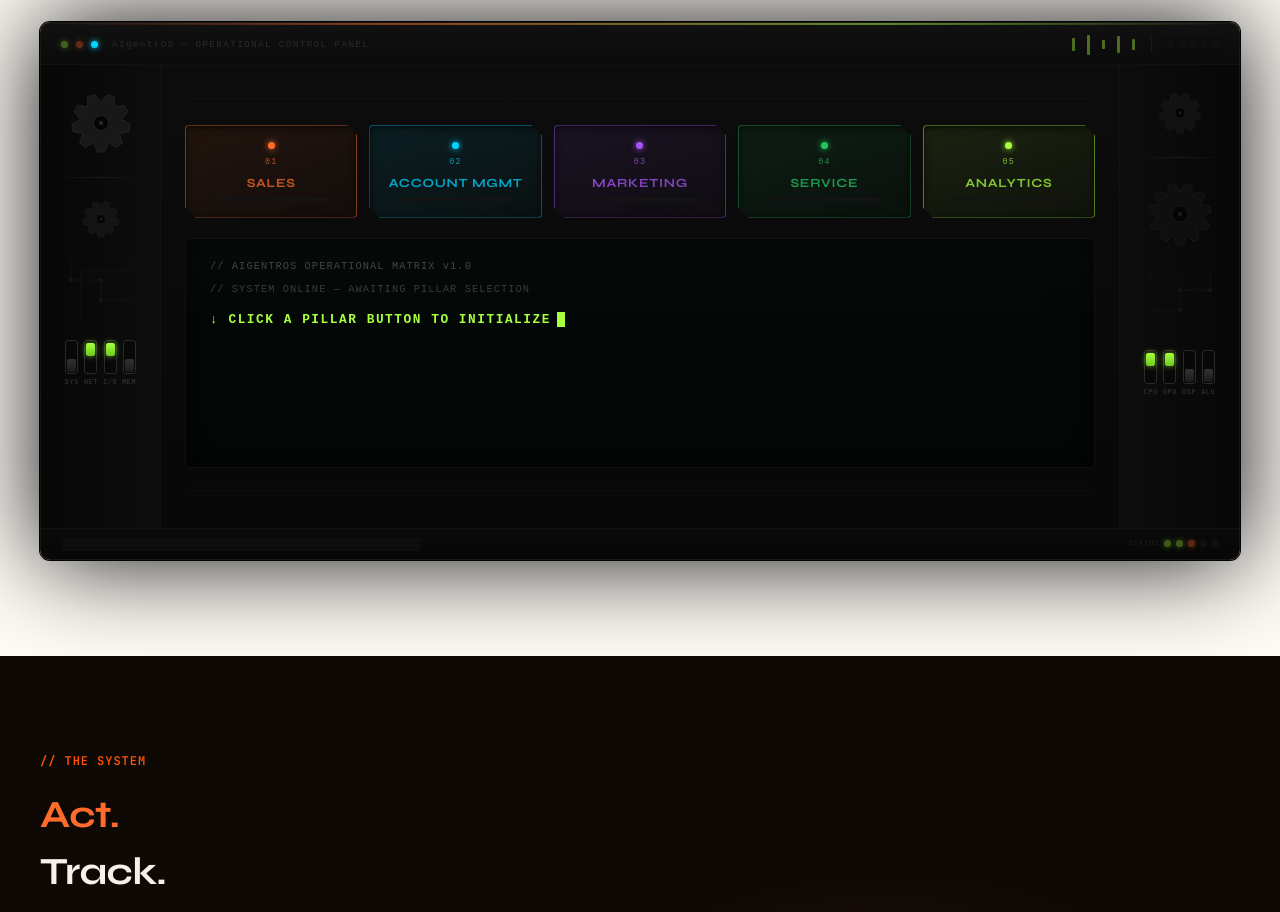
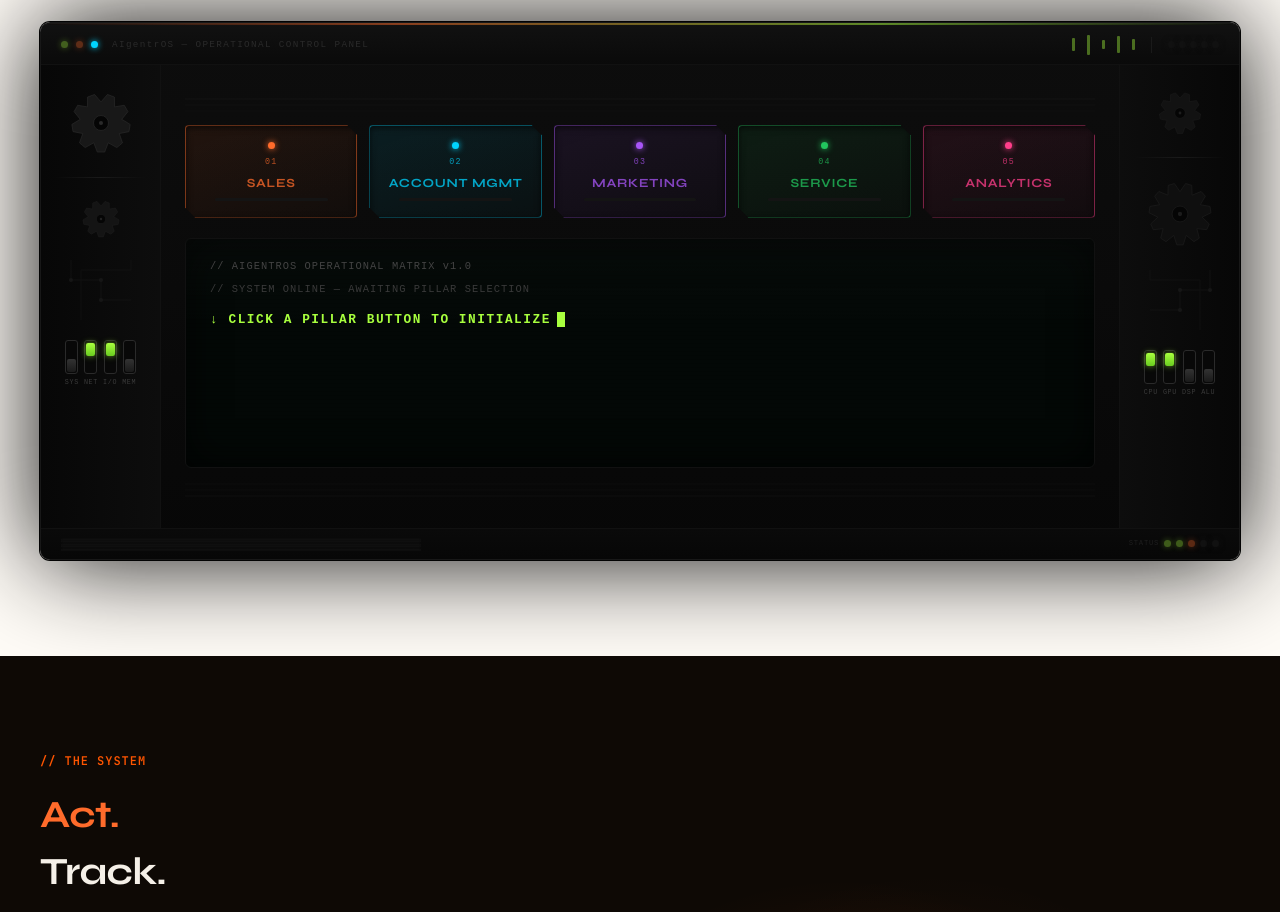
Before and after one commit to bradw1030/AigentrOS2, a Next.js app: page / in a window 1280 px wide. Shown: the part 3160-4072 px from the top of the page. Built offline with nearby package versions, Linux system fonts and the light colour scheme.

Commit message:
Analytics pillar color to pink

```diff
--- a/components/sections/FrameworkClient.tsx
+++ b/components/sections/FrameworkClient.tsx
@@ -68,8 +68,8 @@ const pillars = [
     id: "analytics",
     number: "05",
     name: "Analytics",
-    color: "#A8FF3E",
-    glow: "rgba(168,255,62,0.5)",
+    color: "#FF3E8A",
+    glow: "rgba(255,62,138,0.5)",
     tagline: "Performance clarity. Continuous improvement.",
     skills: [
       "Sales call transcription, scoring & insight extraction",
```
